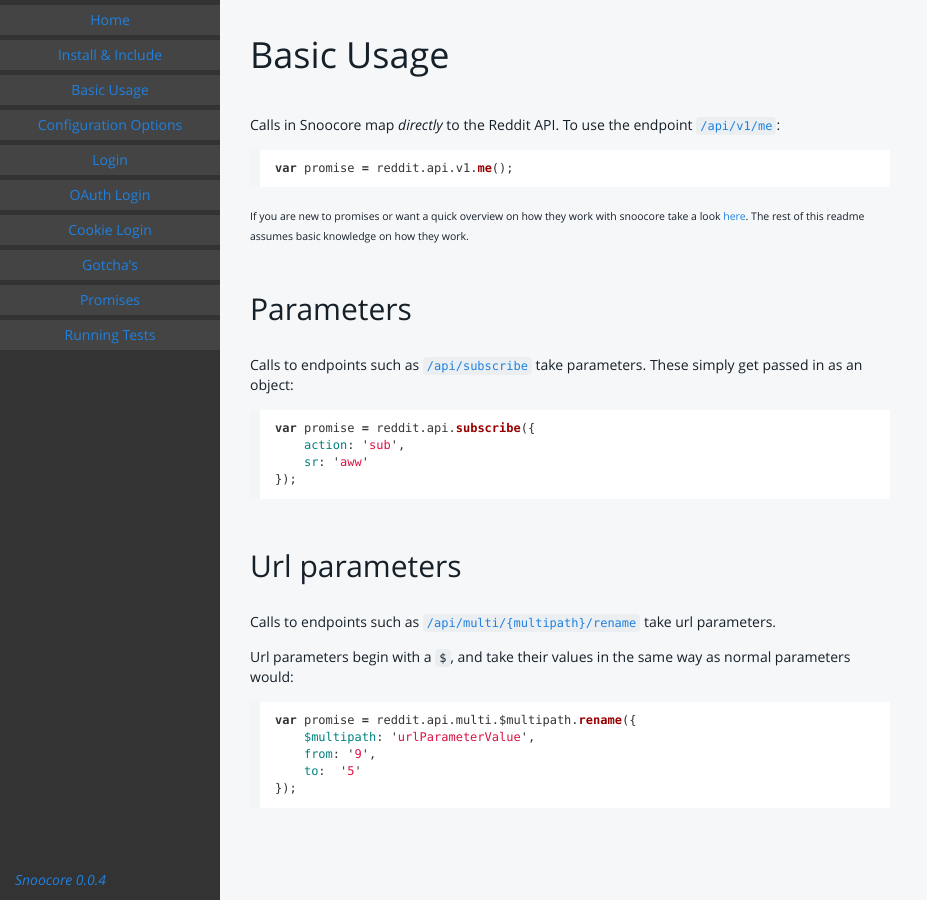
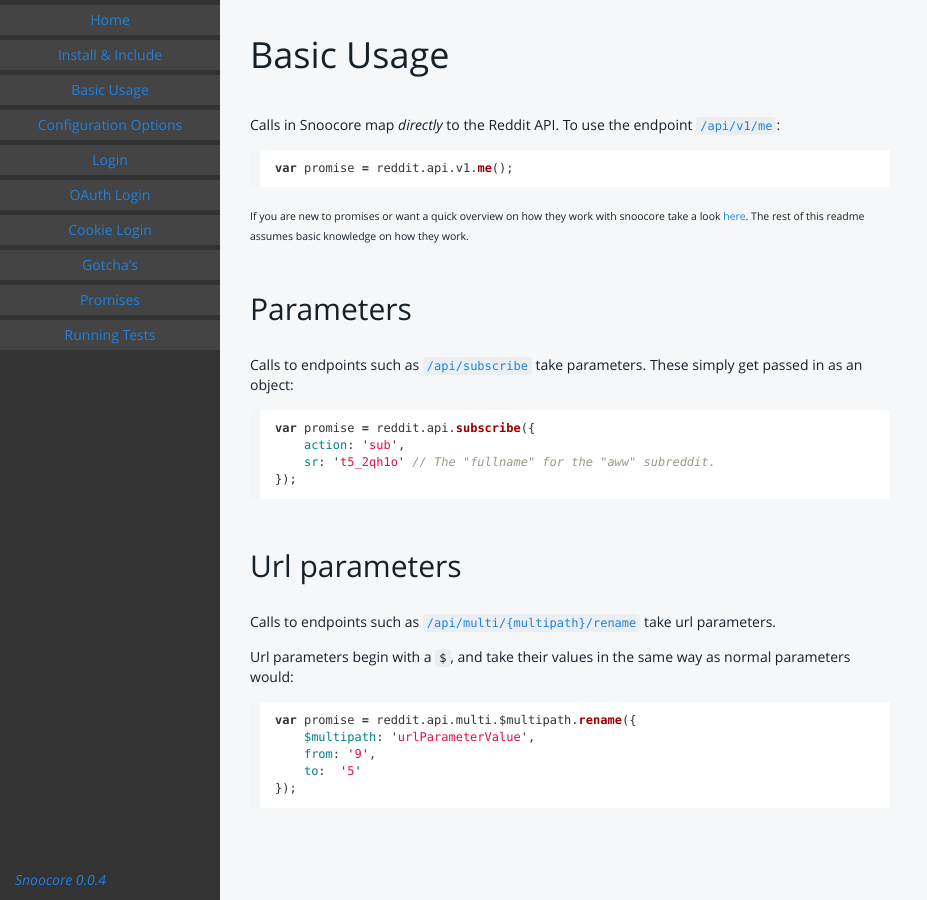
Before and after one commit to terryma/snoocore, a Jekyll site: the page built from basicUsage.md, in a window 1280 px wide. Shown: the whole page, without its empty margins (0-927 px from the left). Built offline with Jekyll 4.4.1, drawn with Linux system fonts in a browser that asks for light colours; Markdown is read by kramdown in place of the engine named in the settings.

Commit message:
replace aww with the proper fullname; closes #21

````diff
--- a/basicUsage.md
+++ b/basicUsage.md
@@ -20,7 +20,7 @@ Calls to endpoints such as  [`/api/subscribe`](http://www.reddit.com/dev/api#POS
 ```javascript
 var promise = reddit.api.subscribe({
 	action: 'sub',
-	sr: 'aww'
+	sr: 't5_2qh1o' // The "fullname" for the "aww" subreddit.
 });
 ```
 
````
